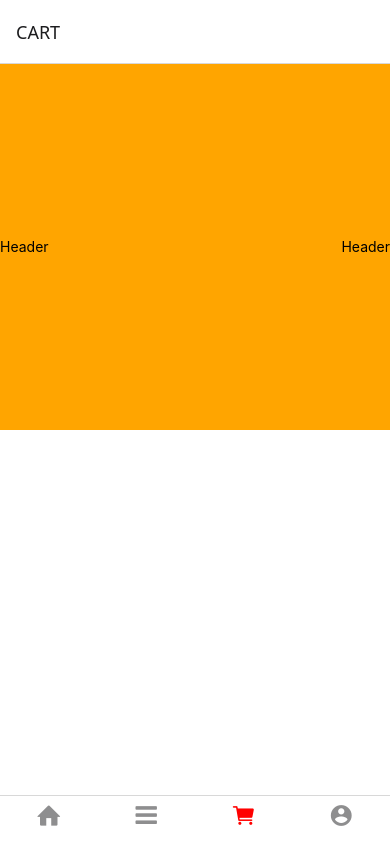
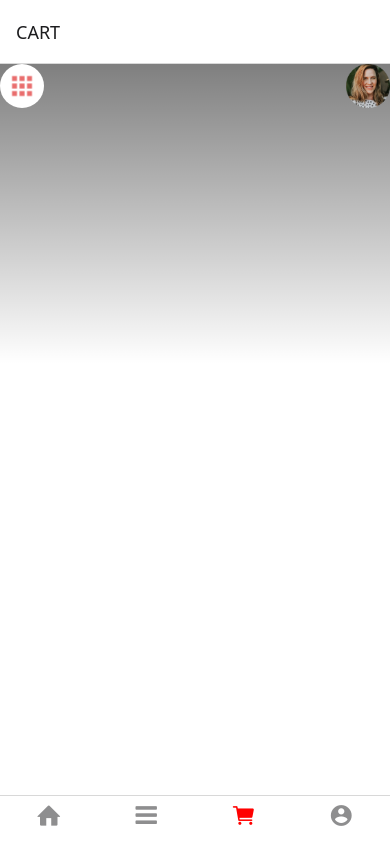
Before and after one commit to Thanawat0107/bare-minimum, a React Native app: screen /CART in a window 390 px wide. Built offline with nearby package versions, Linux system fonts and the light colour scheme.

Commit message:
Create Reuseable Header 2

```diff
--- a/src/components/Header.jsx
+++ b/src/components/Header.jsx
@@ -1,19 +1,50 @@
 import React from 'react'
-import { Text, View } from 'react-native'
+import { View, Image, StyleSheet } from 'react-native'
 
 export default function Header() {
   return (
-    <View
-      style={{
-        flexDirection: "row",
-        flex: 0.5,
-        backgroundColor: "orange",
-        justifyContent: "space-between",
-        alignItems: "center"
-      }}
-    >
-      <Text>Header</Text>
-      <Text>Header</Text>
+    <View style={styles.header}>
+      <View style={styles.appDrawerContainer}>
+        <Image
+          source={require("../assets/apps.png")}
+          style={styles.appDrawerIcon}
+        />
+      </View>
+      <View>
+        <Image
+          source={require("../assets/Ellipse2.png")}
+          style={styles.profileImage}
+        />
+      </View>
     </View>
+
   );
 }
+
+const styles = StyleSheet.create({
+    appDrawerContainer: {
+      backgroundColor: "white",
+      height: 44,
+      width: 44,
+      borderRadius: 22,
+      alignItems: "center",
+      justifyContent: "center",
+    },
+    appDrawerIcon: {
+      height: 30,
+      width: 30,
+    },
+    appBackIcon: {
+      height: 24,
+      width: 24,
+      marginLeft: 10,
+    },
+    profileImage: {
+      height: 44,
+      width: 44,
+    },
+    header: {
+      flexDirection: "row",
+      justifyContent: "space-between",
+    },
+  });
```
